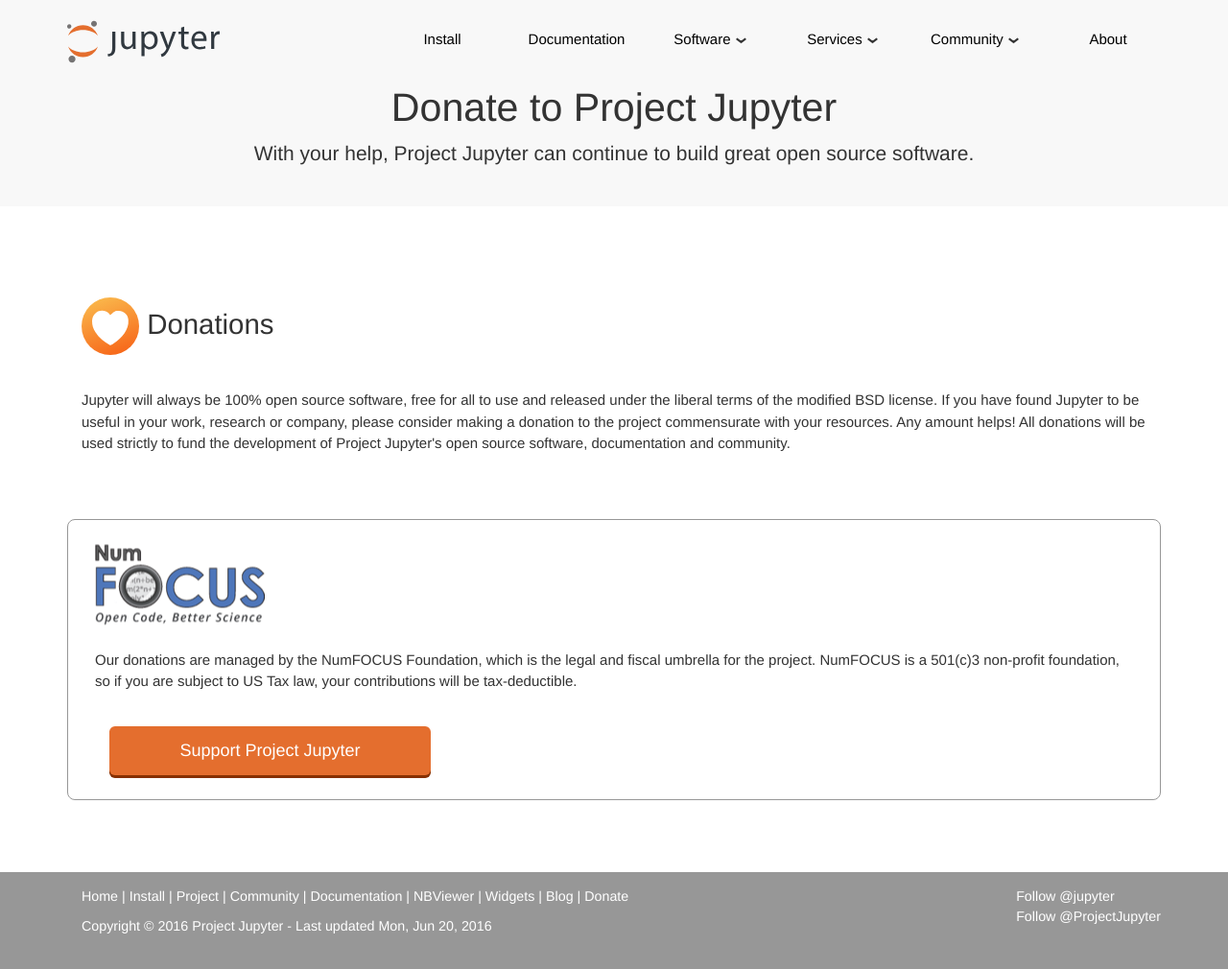
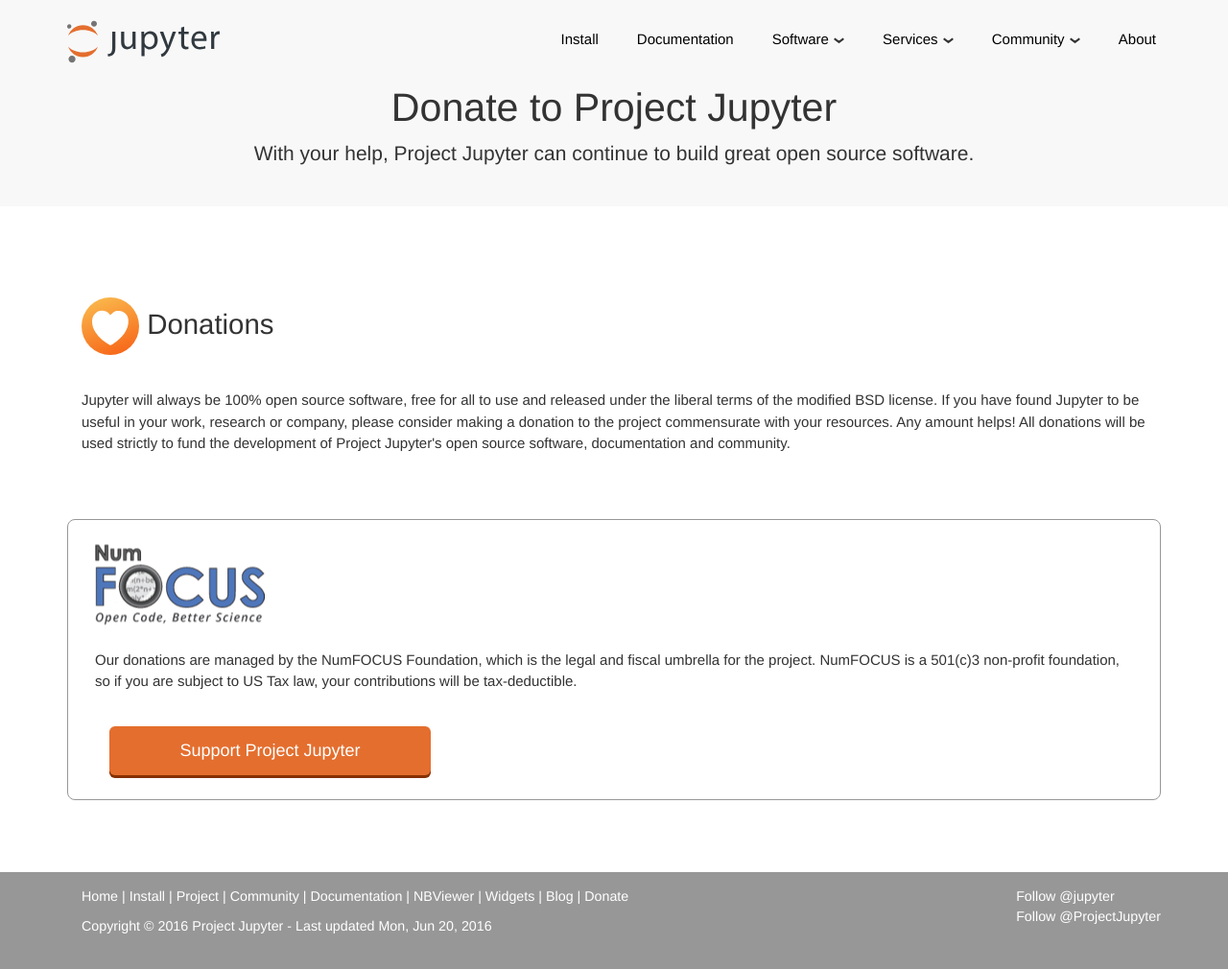
Before and after one commit to jupyter/jupyter.github.io, a Jekyll site: the page built from donate.html, in a window 1280 px wide and 1010 px high. Shown: the whole window at 96% size. Built offline with Jekyll 4.4.1, drawn with Linux system fonts in a browser that asks for light colours; comment, search, counter and statistics services are not loaded.

Commit message:
Updated css to work in mobile

```diff
--- a/css/logo-nav.css
+++ b/css/logo-nav.css
@@ -57,7 +57,7 @@
 }
 
 .navbar-fixed-top .nav {
-    padding: 0 0;
+    padding: 15px 0;
 }
 .navbar {
     background-color: white;
@@ -88,9 +88,10 @@
     animation-duration: 2s;
 }
 .nav > li > a {
-    padding: 13px 13px;
+    padding: 30px 20px 30px 20px;
 }
 .nav > li > a:hover {
+    color: #E46E2E;
     background-color: transparent;
     -webkit-transition: .2s;
 }
@@ -98,10 +99,10 @@
     background-color: white;
 }
 .nav > li > a:active {
-    background-color: #f6f6f6;
+    background-color: #F8F8F8;
 }
 .nav > li > a:visited {
-    background-color: #f6f6f6;
+    background-color: #F8F8F8;
 }
 .img-container {
     position: absolute;
@@ -119,6 +120,10 @@
     display: block;
 }
 
+#tab:hover {
+    color: #E46E2E;
+    background-color: transparent;
+}
 @media(min-width:768px) {
 
     .navbar-fixed-top .navbar-brand {
@@ -902,45 +907,30 @@
         padding-top: 10px;
     }
 }
+
+/*------------------------------------------------*/
+/*------------------------------------------------*/
 .nav li:hover {
     background-color: #F6F6F6;
+    padding: 0  0 0 0;
 }
-.nav.title {
-    color:white;
+.nav li{
+  padding: 0 0 0 0;
 }
-
+#carrot {
+    margin-left: 1px;
+}
+#maintabs:hover a {
+    color:black;
+}
+#maintabs {
+    padding: 0px 0px 0px 0px;
+    font-weight: 400;
+    font-size: 15px;
+}
 .dropdown:hover .dropdown-menu {
     color: white;
     display: block;
-}
-
-.dropdown-menu {
-    border-radius: 0;
-}
-
-.dropdown-toggle:active {
-    background-color: #F6F6F6;
-}
-/* e46e2e  DARK ORANGE  f8f8f8  Gray     */
-.dropdown-menu > li > a{
-    padding-top: 15px;
-    padding-bottom: 15px;
-    font-weight: 400;
-}
-
-.dropdown-menu > li > a:hover {
-    color: white;
-    background-color: #FF944D;
-}
-
-@media (max-width: 768px) {
-    .dropdown-menu {
-        display: none !important;
-    }
-
-    .open .dropdown-menu {
-        display: block !important;
-    }
 }
 .dropdown-menu {
     min-width: 0px;
@@ -950,30 +940,30 @@
     background-color:  #f6f6f6;
     color: white;
 }
-.dropdown-menu li {
-    text-align: left;
-    width:138px;
-}
-.navbar-right {
-    height:80px;
-}
-#maintabs {
-    width: 140px;
+.dropdown{
     padding: 17px 0px 18px 0px;
     font-weight: 400;
     font-size: 15px;
 }
-#maintabs:hover a {
-    color:black;
+.dropdown-menu > li > a:hover {
+    color: white;
+    background-color: #FF944D;
 }
+.navbar-right {
+  padding-top: 0px;
+}
+@media (max-width: 768px) {
+    .dropdown-menu {
+        display: none !important;
+    }
 
-.dropdown{
-    text-align: center;
-    width: 138px;
-    padding: 17px 0px 18px 0px;
-    font-weight: 400;
-    font-size: 15px;
+    .open .dropdown-menu {
+        display: block !important;
+    }
+    .dropdown, #maintabs {
+        padding: 0 0 0 0;
+    }
 }
-#carrot {
-    margin-left: 1px;
+ul.nav.navbar-nav.navbar-right {
+  padding: 0 0 0 0;
 }
```
